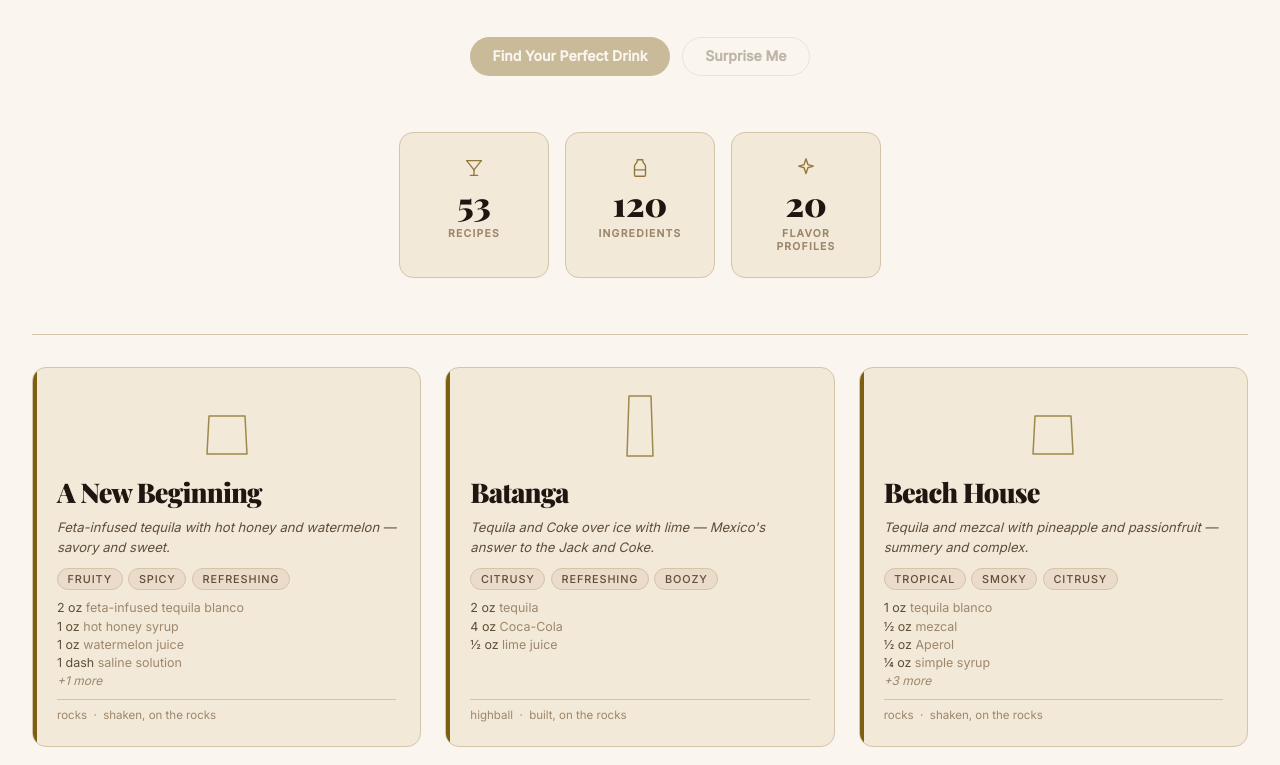
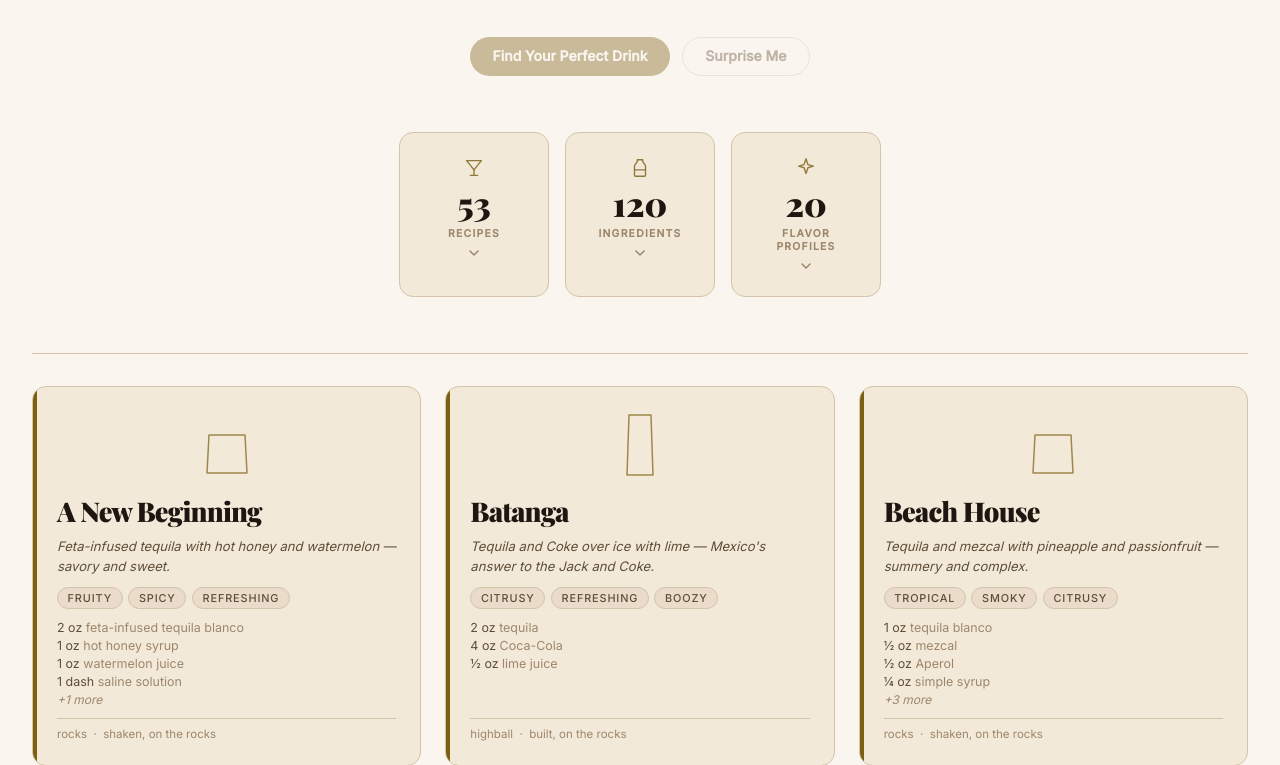
Before and after one commit to spncrbck/cocktail-recipes, a Flask app: page / in a window 1280 px wide. Shown: the part 509-1274 px from the top of the page. Run offline with Flask 3, Linux system fonts and the light colour scheme; data comes from the database, SQL or seed files in the repository; some web fonts are replaced.

Commit message:
Make hero stat cards expandable with ingredient/recipe/flavor pills

```diff
--- a/static/style.css
+++ b/static/style.css
@@ -368,6 +368,86 @@ body {
   flex: 1;
   min-width: 110px;
   max-width: 150px;
+  cursor: pointer;
+  transition: border-color 0.2s, background 0.2s;
+  user-select: none;
+}
+
+.stat-card:hover {
+  border-color: var(--gold-dim);
+  background: var(--surface-2);
+}
+
+.stat-card.active {
+  border-color: var(--gold);
+  background: var(--surface-2);
+}
+
+.stat-chevron {
+  color: var(--text-dim);
+  transition: transform 0.25s, color 0.2s;
+  margin-top: 0.1rem;
+}
+
+.stat-card.active .stat-chevron {
+  transform: rotate(180deg);
+  color: var(--gold);
+}
+
+.stat-expand {
+  overflow: hidden;
+  max-height: 0;
+  transition: max-height 0.4s ease, margin-top 0.4s ease;
+  margin-top: 0;
+  width: 100%;
+}
+
+.stat-expand.open {
+  max-height: 800px;
+  margin-top: 1.5rem;
+}
+
+.stat-expand-inner {
+  background: var(--surface);
+  border: 1px solid var(--border);
+  border-radius: var(--radius-card);
+  padding: 1.25rem 1.5rem;
+  text-align: left;
+}
+
+.exp-label {
+  font-size: 0.65rem;
+  font-weight: 600;
+  text-transform: uppercase;
+  letter-spacing: 0.12em;
+  color: var(--gold-dim);
+  margin-bottom: 0.85rem;
+}
+
+.exp-pills {
+  display: flex;
+  flex-wrap: wrap;
+  gap: 0.4rem;
+}
+
+.exp-pill {
+  font-size: 0.75rem;
+  padding: 0.25rem 0.7rem;
+  border-radius: var(--radius-chip);
+  background: var(--surface-2);
+  color: var(--text-muted);
+  border: 1px solid var(--border);
+  white-space: nowrap;
+}
+
+a.exp-pill {
+  text-decoration: none;
+  transition: border-color 0.15s, color 0.15s;
+}
+
+a.exp-pill:hover {
+  color: var(--text);
+  border-color: var(--gold-dim);
 }
 
 .stat-icon {
--- a/templates/index.html
+++ b/templates/index.html
@@ -110,7 +110,7 @@
         <button class="btn btn-secondary" disabled>Surprise Me</button>
       </div>
       <div class="stat-cards">
-        <div class="stat-card">
+        <div class="stat-card" data-expand="recipes" role="button" tabindex="0">
           <svg class="stat-icon" width="22" height="22" viewBox="0 0 24 24" fill="none" stroke="currentColor" stroke-width="1.5" stroke-linecap="round" stroke-linejoin="round">
             <line x1="4" y1="4" x2="20" y2="4"/>
             <line x1="4" y1="4" x2="12" y2="14"/>
@@ -120,22 +120,28 @@
           </svg>
           <span class="stat-number" id="stat-recipes">—</span>
           <span class="stat-label">Recipes</span>
+          <svg class="stat-chevron" width="12" height="12" viewBox="0 0 12 12" fill="none" xmlns="http://www.w3.org/2000/svg"><path d="M2 4l4 4 4-4" stroke="currentColor" stroke-width="1.5" stroke-linecap="round" stroke-linejoin="round"/></svg>
         </div>
-        <div class="stat-card">
+        <div class="stat-card" data-expand="ingredients" role="button" tabindex="0">
           <svg class="stat-icon" width="22" height="22" viewBox="0 0 24 24" fill="none" stroke="currentColor" stroke-width="1.5" stroke-linecap="round" stroke-linejoin="round">
             <path d="M9 3h6v2l3 4.5V20a1 1 0 01-1 1H7a1 1 0 01-1-1V9.5L9 5V3z"/>
             <line x1="6" y1="14" x2="18" y2="14"/>
           </svg>
           <span class="stat-number" id="stat-ingredients">—</span>
           <span class="stat-label">Ingredients</span>
+          <svg class="stat-chevron" width="12" height="12" viewBox="0 0 12 12" fill="none" xmlns="http://www.w3.org/2000/svg"><path d="M2 4l4 4 4-4" stroke="currentColor" stroke-width="1.5" stroke-linecap="round" stroke-linejoin="round"/></svg>
         </div>
-        <div class="stat-card">
+        <div class="stat-card" data-expand="flavors" role="button" tabindex="0">
           <svg class="stat-icon" width="22" height="22" viewBox="0 0 24 24" fill="none" stroke="currentColor" stroke-width="1.5" stroke-linecap="round" stroke-linejoin="round">
             <path d="M12 2l2.09 6.26L20 10l-5.91 1.74L12 18l-2.09-6.26L4 10l5.91-1.74L12 2z"/>
           </svg>
           <span class="stat-number" id="stat-profiles">—</span>
           <span class="stat-label">Flavor Profiles</span>
+          <svg class="stat-chevron" width="12" height="12" viewBox="0 0 12 12" fill="none" xmlns="http://www.w3.org/2000/svg"><path d="M2 4l4 4 4-4" stroke="currentColor" stroke-width="1.5" stroke-linecap="round" stroke-linejoin="round"/></svg>
         </div>
+      </div>
+      <div class="stat-expand" id="stat-expand">
+        <div class="stat-expand-inner" id="stat-expand-inner"></div>
       </div>
     </section>
     <hr class="hero-divider">
@@ -440,6 +446,50 @@
       document.getElementById('stat-profiles').textContent    = s.flavor_profiles;
     }
 
+    /* ── Stat card expand ── */
+    let activeExpand = null;
+
+    document.querySelectorAll('.stat-card[data-expand]').forEach(card => {
+      function toggle() {
+        const key = card.dataset.expand;
+        const panel = document.getElementById('stat-expand');
+        const inner = document.getElementById('stat-expand-inner');
+
+        if (activeExpand === key) {
+          panel.classList.remove('open');
+          card.classList.remove('active');
+          activeExpand = null;
+          return;
+        }
+
+        document.querySelectorAll('.stat-card').forEach(c => c.classList.remove('active'));
+        card.classList.add('active');
+        activeExpand = key;
+
+        let html = '';
+        if (key === 'recipes') {
+          const pills = allRecipes.map(r =>
+            `<a class="exp-pill" href="/recipe/${r.id}">${r.name}</a>`
+          ).join('');
+          html = `<p class="exp-label">${allRecipes.length} recipes</p><div class="exp-pills">${pills}</div>`;
+        } else if (key === 'ingredients') {
+          const names = [...new Set(allRecipes.flatMap(r => r.ingredients.map(i => i.name)))].sort((a,b) => a.localeCompare(b));
+          const pills = names.map(n => `<span class="exp-pill">${n}</span>`).join('');
+          html = `<p class="exp-label">${names.length} unique ingredients</p><div class="exp-pills">${pills}</div>`;
+        } else if (key === 'flavors') {
+          const tags = [...new Set(allRecipes.flatMap(r => r.flavor_tags || []))].sort((a,b) => a.localeCompare(b));
+          const pills = tags.map(t => `<span class="exp-pill">${t}</span>`).join('');
+          html = `<p class="exp-label">${tags.length} flavor profiles</p><div class="exp-pills">${pills}</div>`;
+        }
+
+        inner.innerHTML = html;
+        panel.classList.add('open');
+      }
+
+      card.addEventListener('click', toggle);
+      card.addEventListener('keydown', e => { if (e.key === 'Enter' || e.key === ' ') { e.preventDefault(); toggle(); } });
+    });
+
     loadRecipes();
     loadStats();
   </script>
```
